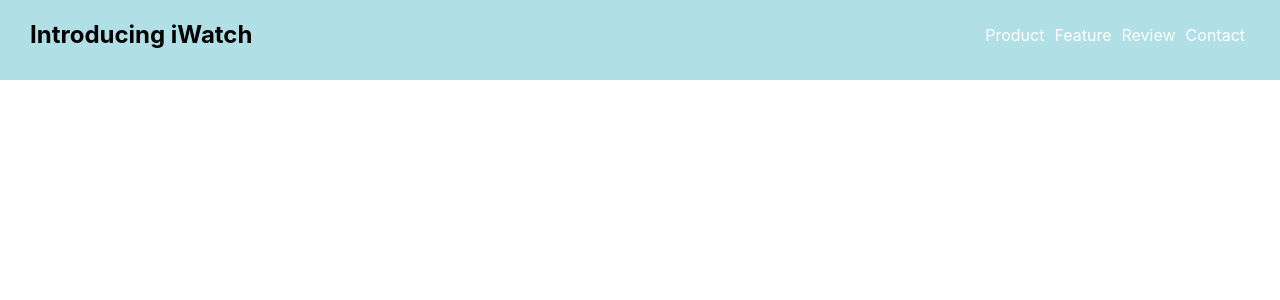
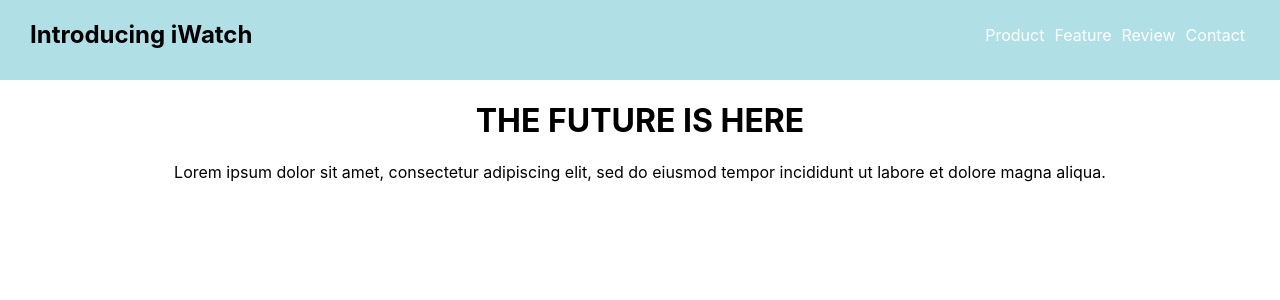
Before and after one commit to easonma97/JiangRenP1_React, a React (Create React App) app in the folder project_one/: page / in a window 1280 px wide. Shown: the top 300 px of the page. Built offline with nearby package versions, Linux system fonts and the light colour scheme.

Commit message:
add page component

```diff
--- a/project_one/src/App.js
+++ b/project_one/src/App.js
@@ -22,10 +22,20 @@
   );
 };
 
+const Page = () => {
+  return (
+    <div className="page">
+    <h1>THE FUTURE IS HERE</h1>
+    <p>Lorem ipsum dolor sit amet, consectetur adipiscing elit, sed do eiusmod tempor incididunt ut labore et dolore magna aliqua.</p>
+    </div>
+  )
+}
+
 function App() {
   return (
     <div className="App">
       <Header />
+      <Page />
     </div>
   );
 }
```
